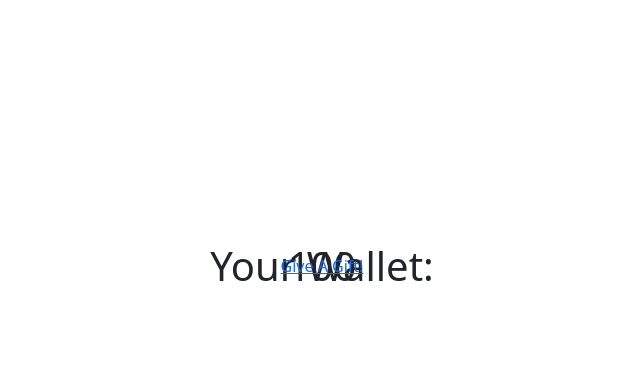
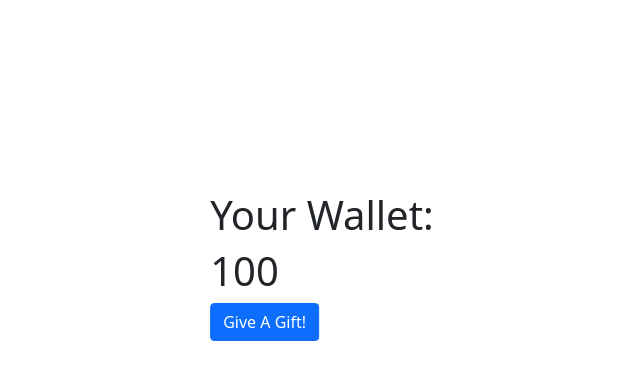
Before and after one commit to harsha7addanki/MiniCoin, a Django app: page / in a window 1280 px wide. Shown: the part 134-514 px from the top of the page, without its empty margins (318-958 px from the left). Run offline with Django 3.2, Linux system fonts and the light colour scheme; the visitor is signed in with stand-in values (Sample User, id 1); data that the repository does not hold is empty; parts of the project's set-up code (start-up, migrations or seed data) failed here and were passed over.

Commit message:
now the things are not all on each other

```diff
--- a/Wallet/templates/viewwallet.html
+++ b/Wallet/templates/viewwallet.html
@@ -18,9 +18,11 @@
 {% endblock navbar %}
 {% block content %}
   {% load humanize %}
-  <h1 class="centered">Your Wallet:</h1>
-  <h1 class="centered">{{ user.coins|intcomma }}</h1>
-  <a class="centered" type="button" class="btn btn-primary" href="{% url 'givegift' %}">Give A Gift!</a>
+  <div class="centered">
+    <h1>Your Wallet:</h1>
+    <h1>{{ user.coins|intcomma }}</h1>
+    <a type="button" class="btn btn-primary" href="{% url 'givegift' %}">Give A Gift!</a>
+  </div>
 
   <div class="position-fixed bottom-0 end-0 p-3" style="z-index: 11">
     {% for gift in user.gifts.all %}
```
